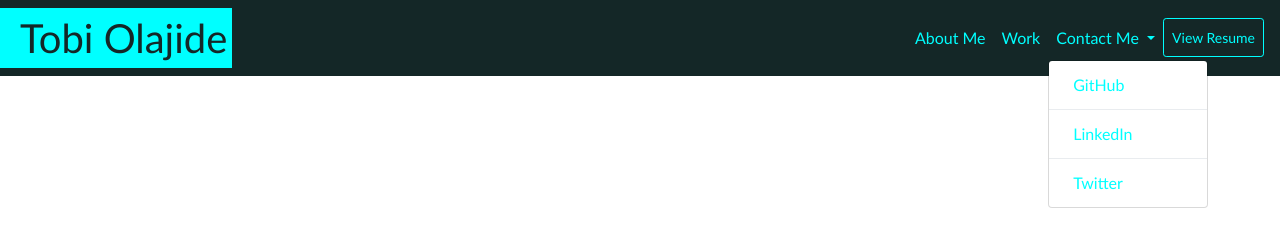
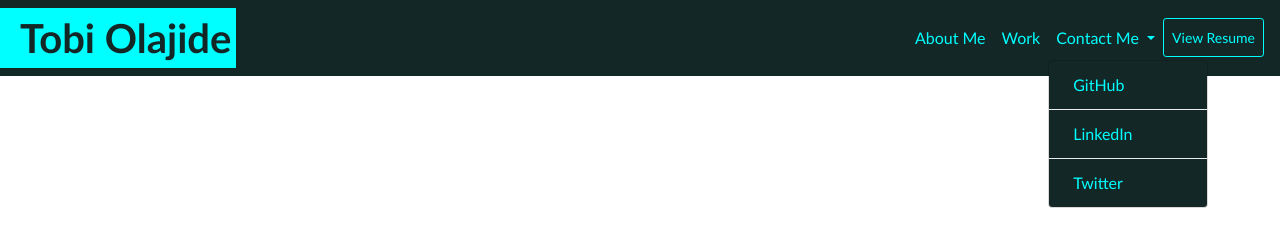
Before and after one commit to Thorbieey/Portfolio-OT-Bootstrap, a plain HTML site: page index.html in a window 1280 px wide. Both pictures are taken after a click on the button "Contact Me". Drawn offline with nearby package versions, Linux system fonts and the light colour scheme.

Commit message:
added primary color to background of contact me dropdown

```diff
--- a/Assets/css/style.css
+++ b/Assets/css/style.css
@@ -12,22 +12,32 @@
     padding-left: 0 !important;
 }
 
-.btn-outline-tertiary {
-    border-color: var(--secondary-color);
+.name{
+    /* Name: Portfolio owner */
+    font-size: 2.5rem;
+    font-weight: 600;
+    padding: 0 5px 0 20px;
+    color: var(--primary-color) !important;
+    background-color: var(--secondary-color);
 }
 
 .custom-navbar-nav{
+    /* Nav list */
     margin-left: auto;
     margin-right: 0 !important;
 }
 
 .custom-navbar-nav a{
+    /* Nav links */
     color: var(--secondary-color) !important;
 }
 
-.name{
-    font-size: 2.5rem;
-    padding: 0 5px 0 20px;
-    color: var(--primary-color) !important;
-    background-color: var(--secondary-color);
+.custom-dropdown-menu{
+    /* Contact Me options */
+    background-color: var(--primary-color) !important;
 }
+
+.btn-outline-tertiary {
+    /* Resume button */
+    border-color: var(--secondary-color);
+}
--- a/index.html
+++ b/index.html
@@ -36,7 +36,7 @@
                   <a class="nav-link dropdown-toggle" href="#" id="navbarDropdown" role="button" data-toggle="dropdown" aria-haspopup="true" aria-expanded="false">
                     Contact Me
                   </a>
-                  <div class="dropdown-menu" aria-labelledby="navbarDropdown">
+                  <div class="dropdown-menu custom-dropdown-menu" aria-labelledby="navbarDropdown">
                     <a class="dropdown-item" href="#">GitHub</a>
                     <div class="dropdown-divider"></div>
                     <a class="dropdown-item" href="#">LinkedIn</a>
```
